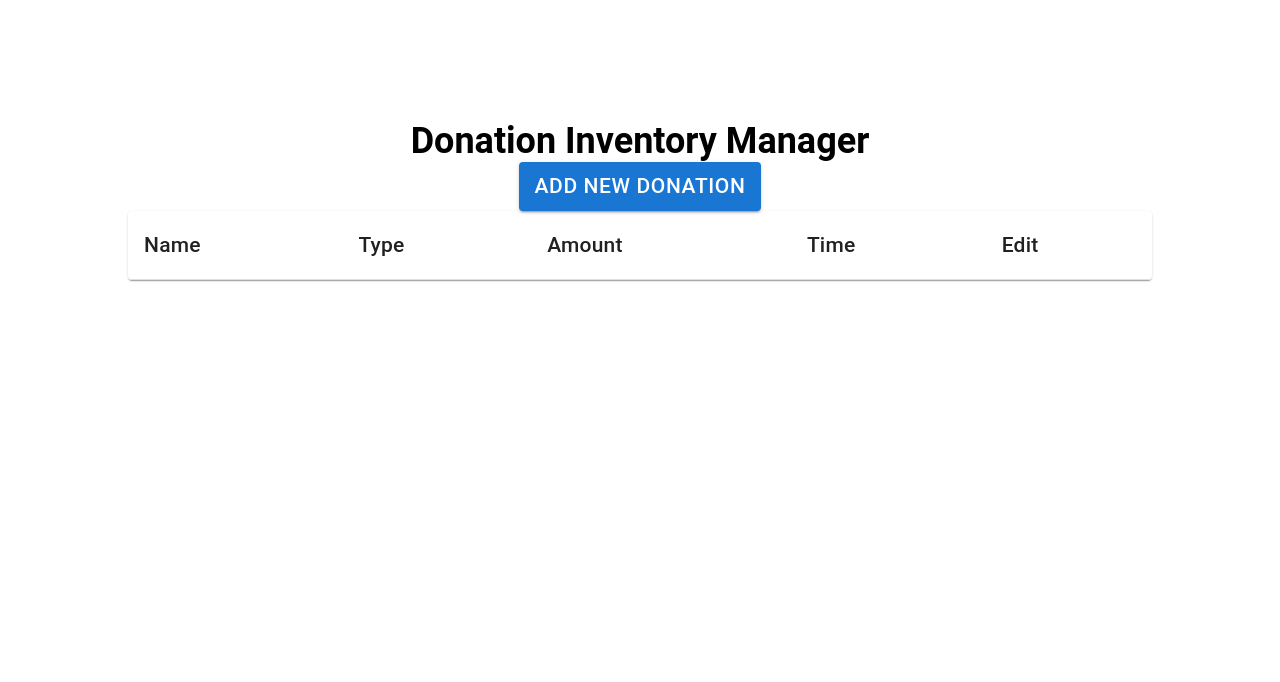
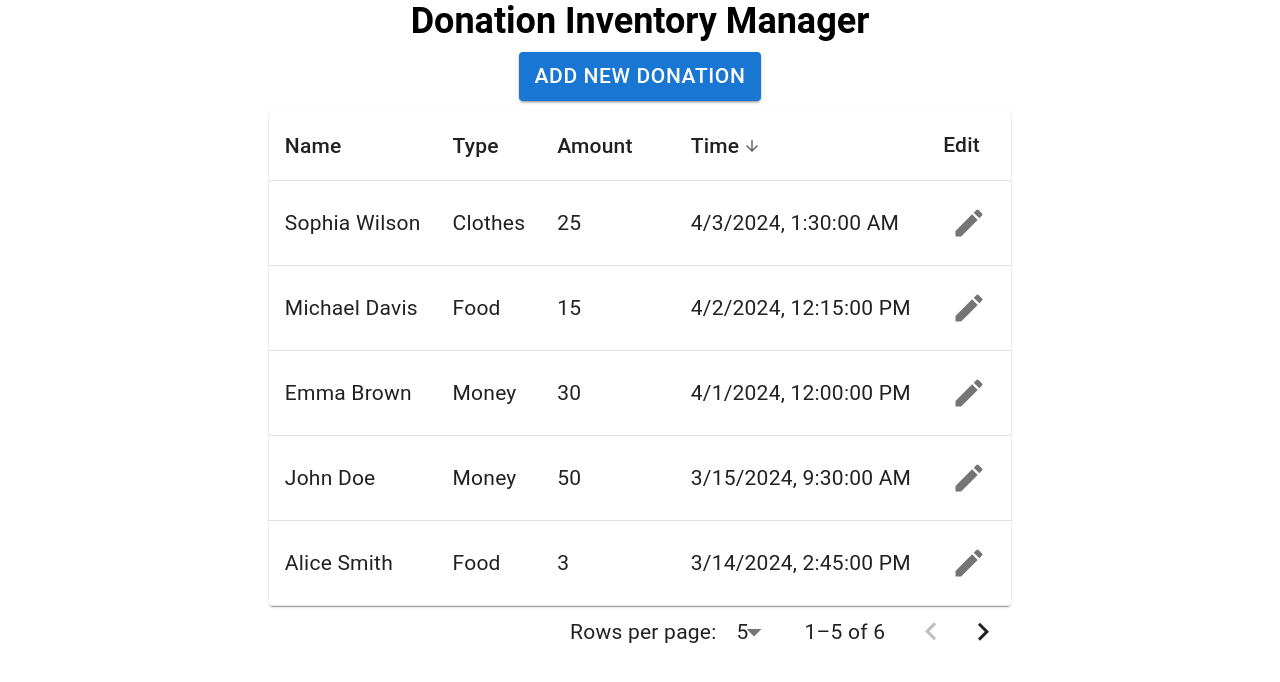
Before and after one commit to aidangadberry/DA_donation, a React (Create React App) app: page / in a window 1280 px wide. Shown: the top 682 px of the page. Built offline with nearby package versions, Linux system fonts and the light colour scheme.

Commit message:
Add pagination to donation table and add seed data

```diff
--- a/src/App.js
+++ b/src/App.js
@@ -1,11 +1,13 @@
 import React, { useState } from 'react';
 import Button from '@mui/material/Button';
+import Box from '@mui/material/Box';
 import DonationTable from './DonationTable';
 import DonationModal from './DonationModal';
+import donationSeeds from './donationSeeds';
 
 function App() {
   // State for managing donations
-  const [donations, setDonations] = useState([]);
+  const [donations, setDonations] = useState(donationSeeds);
 
   // State for managing the modal open/close status
   const [isModalOpen, setIsModalOpen] = useState(false);
@@ -37,7 +39,7 @@ function App() {
   }
 
   return (
-    <div className="App">
+    <Box className="App" sx={{ display: 'flex', gap: '10px' }}>
       <h2>Donation Inventory Manager</h2>
       <Button variant="contained" onClick={() => setIsModalOpen(true)}>
         Add New Donation
@@ -54,7 +56,7 @@ function App() {
         handleClose={handleCloseModal}
         onSubmit={processDonation}
       />
-    </div>
+    </Box>
   );
 }
 
--- a/src/DonationTable.js
+++ b/src/DonationTable.js
@@ -1,4 +1,4 @@
-import React from 'react'
+import React, { useState } from 'react'
 import TableContainer from '@mui/material/TableContainer';
 import Paper from '@mui/material/Paper';
 import Table from '@mui/material/Table';
@@ -6,35 +6,103 @@ import TableHead from '@mui/material/TableHead';
 import TableRow from '@mui/material/TableRow';
 import TableCell from '@mui/material/TableCell';
 import TableBody from '@mui/material/TableBody';
+import TableSortLabel from '@mui/material/TableSortLabel';
+import TablePagination from '@mui/material/TablePagination';
 import IconButton from '@mui/material/IconButton';
 import EditIcon from '@mui/icons-material/Edit';
 
+const headCells = [
+  {
+    id: 'name',
+    label: 'Name',
+  },
+  {
+    id: 'type',
+    label: 'Type',
+  },
+  {
+    id: 'amount',
+    label: 'Amount',
+  },
+  {
+    id: 'time',
+    label: 'Time',
+  },
+];
+
 export default function DonationTable({ donations, onEditDonation }) {
+  const [page, setPage] = useState(0);
+  const [rowsPerPage, setRowsPerPage] = useState(5);
+  const [orderBy, setOrderBy] = useState('time');
+  const [order, setOrder] = useState('desc');
+
+  const handleRequestSort = (property) => {
+    const isAsc = orderBy === property && order === 'asc';
+    setOrder(isAsc ? 'desc' : 'asc');
+    setOrderBy(property);
+  };
+
+  const sortedDonations = [...donations].sort((a, b) => {
+    let aValue = a[orderBy];
+    let bValue = b[orderBy];
+
+    if (orderBy === 'amount') {
+      aValue = parseFloat(aValue);
+      bValue = parseFloat(bValue);
+    }
+
+    if (aValue < bValue) {
+      return order === 'asc' ? -1 : 1;
+    }
+    if (aValue > bValue) {
+      return order === 'asc' ? 1 : -1;
+    }
+    return 0;
+  });
+
+  const handleChangePage = (event, newPage) => {
+    setPage(newPage);
+  };
+
+  const handleChangeRowsPerPage = (event) => {
+    setRowsPerPage(parseInt(event.target.value, 10));
+    setPage(0);
+  };
+
   return (
-    <TableContainer sx={{ width: "80%" }} component={Paper}>
+    <div>
+      <TableContainer component={Paper}>
         <Table>
           <TableHead>
             <TableRow>
-            <TableCell>Name</TableCell>
-            <TableCell>Type</TableCell>
-            <TableCell>Amount</TableCell>
-            <TableCell>Time</TableCell>
+              {headCells.map((headCell) => (
+                <TableCell
+                  key={headCell.id}
+                  sortDirection={orderBy === headCell.id ? order : false}
+                >
+                  <TableSortLabel
+                    active={orderBy === headCell.id}
+                    direction={orderBy === headCell.id ? order : 'asc'}
+                    onClick={() => handleRequestSort(headCell.id)}
+                  >
+                    {headCell.label}
+                  </TableSortLabel>
+                </TableCell>
+              ))}
               <TableCell>Edit</TableCell>
             </TableRow>
           </TableHead>
           <TableBody>
-          {donations.map((donation, index) => (
+            {sortedDonations.slice(page * rowsPerPage, page * rowsPerPage + rowsPerPage)
+              .map((donation, index) => (
                 <TableRow key={index}>
                   <TableCell>{donation.name}</TableCell>
-              <TableCell sx={{ textTransform: "capitalize" }}>
-                {donation.type}
-              </TableCell>
+                  <TableCell sx={{ textTransform: "capitalize" }}>{donation.type}</TableCell>
                   <TableCell>{donation.amount}</TableCell>
                   <TableCell>{donation.time}</TableCell>
                   <TableCell>
                     <IconButton
-                  // Pass the index of the donation being edited
-                  onClick={() => onEditDonation(index)}
+                      onClick={() => onEditDonation(donations.indexOf(donation))}
                       aria-label="edit"
                     >
                       <EditIcon />
@@ -45,5 +113,15 @@ export default function DonationTable({ donations, onEditDonation }) {
           </TableBody>
         </Table>
       </TableContainer>
-  )
+      <TablePagination
+        rowsPerPageOptions={[5, 10, 25]}
+        component="div"
+        count={donations.length}
+        rowsPerPage={rowsPerPage}
+        page={page}
+        onPageChange={handleChangePage}
+        onRowsPerPageChange={handleChangeRowsPerPage}
+      />
+    </div>
+  );
 }
--- /dev/null
+++ b/src/donationSeeds.js
@@ -0,0 +1,41 @@
+const donationSeeds = [
+  {
+    name: "John Doe",
+    type: "money",
+    amount: "50",
+    time: new Date("2024-03-15T09:30:00").toLocaleString(),
+  },
+  {
+    name: "Alice Smith",
+    type: "food",
+    amount: "3",
+    time: new Date("2024-03-14T14:45:00").toLocaleString(),
+  },
+  {
+    name: "Bob Johnson",
+    type: "clothes",
+    amount: "10",
+    time: new Date("2024-03-13T12:00:00").toLocaleString(),
+  },
+  {
+    name: "Emma Brown",
+    type: "money",
+    amount: "30",
+    time: new Date("2024-04-01T12:00:00").toLocaleString()
+  },
+  {
+    name: "Michael Davis",
+    type: "food",
+    amount: "15",
+    time: new Date("2024-04-02T12:15:00").toLocaleString()
+  },
+  {
+    name: "Sophia Wilson",
+    type: "clothes",
+    amount: "25",
+    time: new Date("2024-04-03T01:30:00").toLocaleString()
+  }
+  // Add more donation objects as needed
+];
+
+export default donationSeeds;
```
Lines whose indentation alone changed are shown as unchanged.
